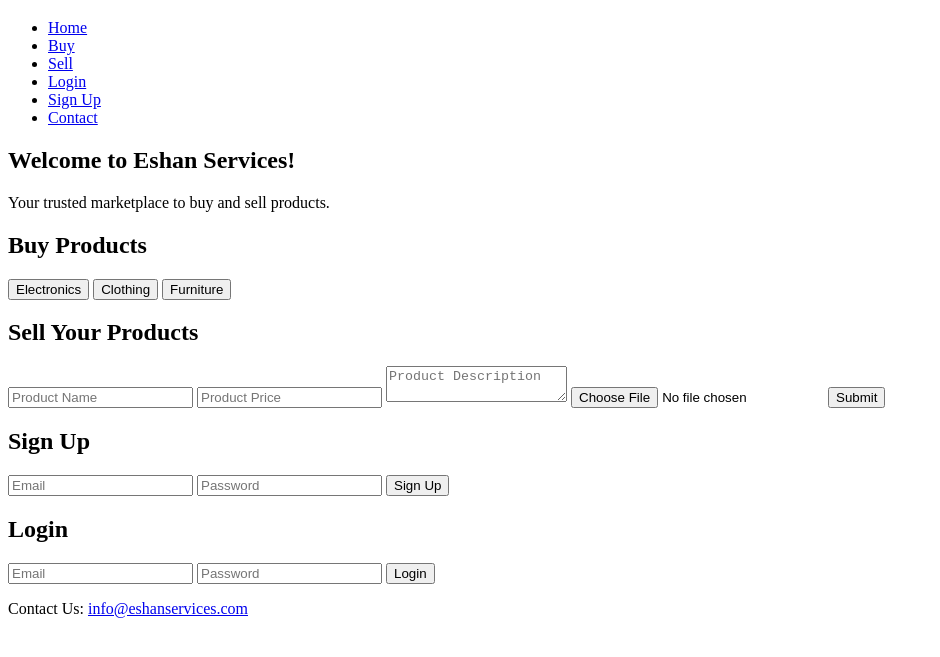
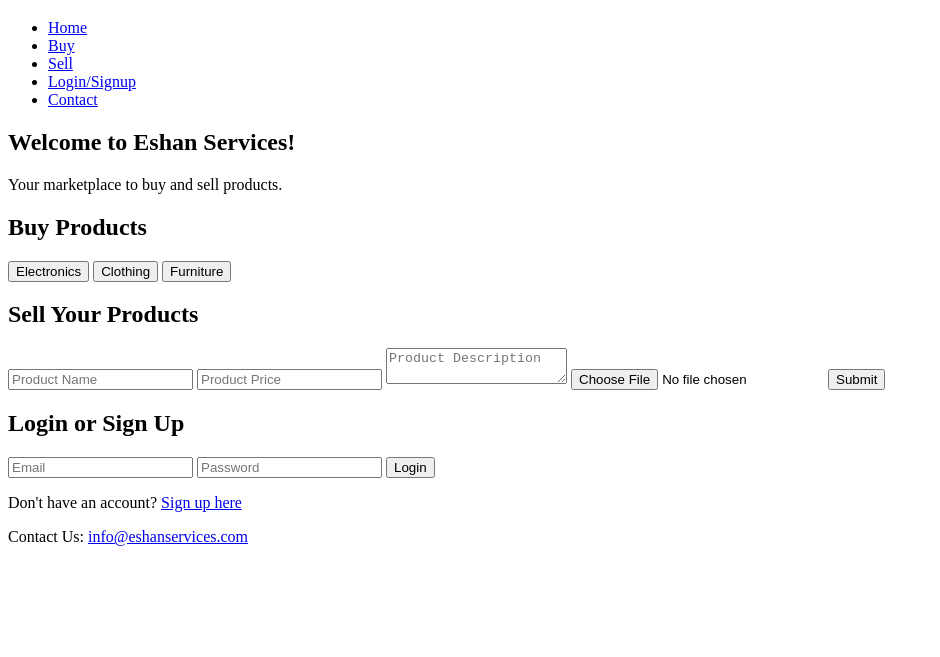
Before and after one commit to Eshankawi/Eshan-buyAndsell-service, a plain HTML site: page index.html in a window 1280 px wide. Shown: the part 61-718 px from the top of the page, without its empty margins (0-940 px from the left). Drawn offline with Linux system fonts and the light colour scheme; a script that the page names is missing.

Commit message:
Update index.html

```diff
--- a/index.html
+++ b/index.html
@@ -16,8 +16,7 @@
                 <li><a href="#home">Home</a></li>
                 <li><a href="#buy">Buy</a></li>
                 <li><a href="#sell">Sell</a></li>
-                <li><a href="#login">Login</a></li>
-                <li><a href="#signup">Sign Up</a></li>
+                <li><a href="#login">Login/Signup</a></li>
                 <li><a href="#contact">Contact</a></li>
             </ul>
         </nav>
@@ -26,7 +25,7 @@
     <!-- Home Section -->
     <section id="home" class="section">
         <h2>Welcome to Eshan Services!</h2>
-        <p>Your trusted marketplace to buy and sell products.</p>
+        <p>Your marketplace to buy and sell products.</p>
     </section>
 
     <!-- Buy Section -->
@@ -54,24 +53,15 @@
         </form>
     </section>
 
-    <!-- Signup Section -->
-    <section id="signup" class="section">
-        <h2>Sign Up</h2>
-        <form id="signupForm">
-            <input type="email" id="signupEmail" placeholder="Email" required>
-            <input type="password" id="signupPassword" placeholder="Password" required>
-            <button type="submit">Sign Up</button>
-        </form>
-    </section>
-
-    <!-- Login Section -->
+    <!-- Login/Signup Section -->
     <section id="login" class="section">
-        <h2>Login</h2>
+        <h2>Login or Sign Up</h2>
         <form id="loginForm">
             <input type="email" id="loginEmail" placeholder="Email" required>
             <input type="password" id="loginPassword" placeholder="Password" required>
             <button type="submit">Login</button>
         </form>
+        <p>Don't have an account? <a href="#signup">Sign up here</a></p>
     </section>
 
     <!-- Footer -->
@@ -81,4 +71,4 @@
 
     <script src="app.js"></script>
 </body>
-                </html>
+</html>
```
